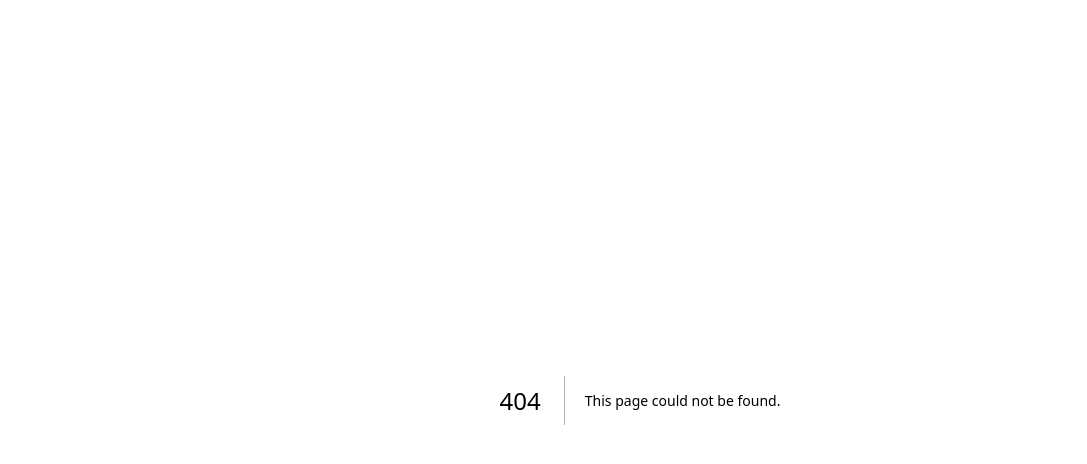
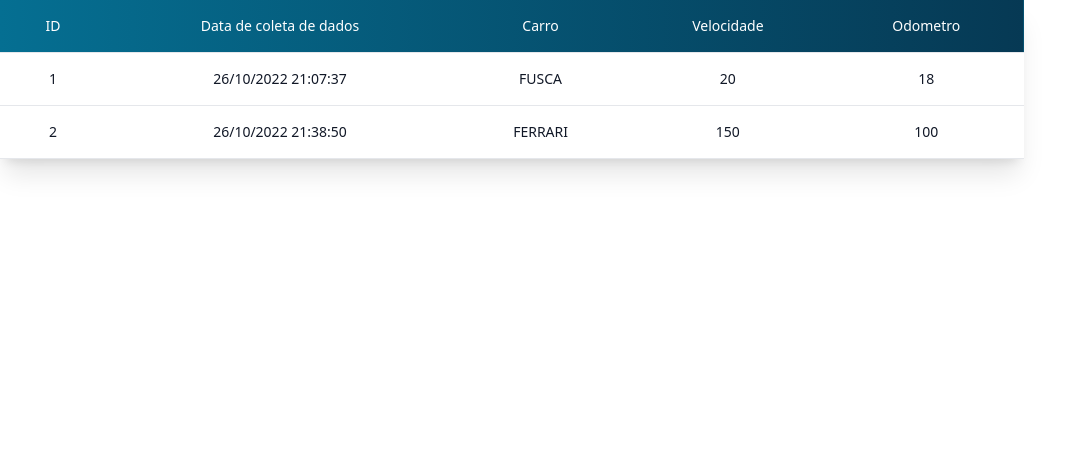
Before and after one commit to ViniciusRCSilva/Sistema-de-Gerenciamento-de-Frotas-2.0, a Next.js app: page /tabela in a window 1280 px wide. Before the commit this address had no page. Shown: the top 464 px of the page, without its empty margins (0-1087 px from the left). Built offline with nearby package versions, Linux system fonts and the light colour scheme.

Commit message:
first commit

```diff
--- a/pages/index.tsx
+++ b/pages/index.tsx
@@ -1,84 +1,11 @@
 import type { NextPage } from 'next'
-import Head from 'next/head'
-import Image from 'next/image'
+import Login  from './login'
+import Tabela  from './tabela'
 
 const Home: NextPage = () => {
   return (
-    <div className="flex min-h-screen flex-col items-center justify-center py-2">
-      <Head>
-        <title>Create Next App</title>
-        <link rel="icon" href="/favicon.ico" />
-      </Head>
-
-      <main className="flex w-full flex-1 flex-col items-center justify-center px-20 text-center">
-        <h1 className="text-6xl font-bold">
-          Welcome to{' '}
-          <a className="text-blue-600" href="https://nextjs.org">
-            Next.js!
-          </a>
-        </h1>
-
-        <p className="mt-3 text-2xl">
-          Get started by editing{' '}
-          <code className="rounded-md bg-gray-100 p-3 font-mono text-lg">
-            pages/index.tsx
-          </code>
-        </p>
-
-        <div className="mt-6 flex max-w-4xl flex-wrap items-center justify-around sm:w-full">
-          <a
-            href="https://nextjs.org/docs"
-            className="mt-6 w-96 rounded-xl border p-6 text-left hover:text-blue-600 focus:text-blue-600"
-          >
-            <h3 className="text-2xl font-bold">Documentation &rarr;</h3>
-            <p className="mt-4 text-xl">
-              Find in-depth information about Next.js features and its API.
-            </p>
-          </a>
-
-          <a
-            href="https://nextjs.org/learn"
-            className="mt-6 w-96 rounded-xl border p-6 text-left hover:text-blue-600 focus:text-blue-600"
-          >
-            <h3 className="text-2xl font-bold">Learn &rarr;</h3>
-            <p className="mt-4 text-xl">
-              Learn about Next.js in an interactive course with quizzes!
-            </p>
-          </a>
-
-          <a
-            href="https://github.com/vercel/next.js/tree/canary/examples"
-            className="mt-6 w-96 rounded-xl border p-6 text-left hover:text-blue-600 focus:text-blue-600"
-          >
-            <h3 className="text-2xl font-bold">Examples &rarr;</h3>
-            <p className="mt-4 text-xl">
-              Discover and deploy boilerplate example Next.js projects.
-            </p>
-          </a>
-
-          <a
-            href="https://vercel.com/import?filter=next.js&utm_source=create-next-app&utm_medium=default-template&utm_campaign=create-next-app"
-            className="mt-6 w-96 rounded-xl border p-6 text-left hover:text-blue-600 focus:text-blue-600"
-          >
-            <h3 className="text-2xl font-bold">Deploy &rarr;</h3>
-            <p className="mt-4 text-xl">
-              Instantly deploy your Next.js site to a public URL with Vercel.
-            </p>
-          </a>
-        </div>
-      </main>
-
-      <footer className="flex h-24 w-full items-center justify-center border-t">
-        <a
-          className="flex items-center justify-center gap-2"
-          href="https://vercel.com?utm_source=create-next-app&utm_medium=default-template&utm_campaign=create-next-app"
-          target="_blank"
-          rel="noopener noreferrer"
-        >
-          Powered by{' '}
-          <Image src="/vercel.svg" alt="Vercel Logo" width={72} height={16} />
-        </a>
-      </footer>
+    <div className="flex min-h-screen flex-col items-center justify-center py-2 bg-gradient-to-r from-[#141e30] to-[#243b55]">
+      <Tabela />
     </div>
   )
 }
--- /dev/null
+++ b/pages/login.tsx
@@ -0,0 +1,34 @@
+import type { NextPage } from 'next'
+import Head from 'next/head'
+import Image from 'next/image'
+import gif from '../img/vehicle_moving_animation.gif';
+import { UserCircle } from 'phosphor-react';
+
+const Login: NextPage = () => {
+  return (
+    <div>
+      <Head>
+        <title>Sistema de Gerenciamento de Frotas - Login</title>
+        <link rel="icon" href="/favicon.ico" />
+      </Head>
+
+      <div className='flex flex-col bg-slate-50 rounded-xl shadow-2xl'>
+        <Image src={gif} width={600} height={400} className='rounded-t-xl' />
+
+        <div className='flex flex-col items-center m-10'>
+          <span className='mb-4 text-xl'>Sistema de Gerenciamento de Frotas</span>
+          <div className='mb-4 flex flex-row items-center'>
+            <UserCircle className='text-4xl mr-2' />
+            <input type="text" placeholder='ID DE USUÁRIO' className='focus:outline-0 border-2 border-black focus:border-[#34a3f7] text-black p-2 rounded-md transition-all' />
+          </div>
+
+          <div className='w-60 h-1 bg-[#34a3f7] opacity-50 rounded-full mb-4'/>
+
+          <input type="button" value="ENTRAR" className='bg-gradient-to-r from-[#1972e5] to-[#34a3f7] p-4 text-white rounded-full transition-all cursor-pointer hover:bg-gradient-to-r hover:from-[#34a3f7] hover:to-[#1972e5] hover:scale-105' />
+        </div>
+      </div>
+    </div>
+  )
+}
+
+export default Login
--- /dev/null
+++ b/pages/tabela.tsx
@@ -0,0 +1,79 @@
+import type { NextPage } from 'next'
+import Head from 'next/head'
+
+const Tabela: NextPage = () => {
+  return (
+    <div>
+      <Head>
+        <title>Sistema de Gerenciamento de Frotas - Tabela</title>
+        <link rel="icon" href="/favicon.ico" />
+      </Head>
+
+      <table className="w-[80%] text-center shadow-xl">
+
+          <thead className="border-b bg-gradient-to-r from-[#056f92] to-[#063954] text-white">
+            <tr>
+              <th scope="col" className="text-sm font-medium text-white px-6 py-4">
+                ID
+              </th>
+              <th scope="col" className="text-sm font-medium text-white px-6 py-4">
+                Data de coleta de dados
+              </th>
+              <th scope="col" className="text-sm font-medium text-white px-6 py-4">
+                Carro
+              </th>
+              <th scope="col" className="text-sm font-medium text-white px-6 py-4">
+                Velocidade
+              </th>
+              <th scope="col" className="text-sm font-medium text-white px-6 py-4">
+                Odometro
+              </th>
+            </tr>
+
+          </thead>
+
+          <tbody>
+
+            <tr className="bg-white border-b">
+              <td className="px-6 py-4 whitespace-nowrap text-sm font-medium text-gray-900">
+                1
+              </td>
+              <td className="text-sm text-gray-900 font-light px-6 py-4 whitespace-nowrap">
+                26/10/2022 21:07:37
+              </td>
+              <td className="text-sm text-gray-900 font-light px-6 py-4 whitespace-nowrap">
+                FUSCA
+              </td>
+              <td className="text-sm text-gray-900 font-light px-6 py-4 whitespace-nowrap">
+                20
+              </td>
+              <td className="text-sm text-gray-900 font-light px-6 py-4 whitespace-nowrap">
+                18
+              </td>
+            </tr>
+
+            <tr className="bg-white border-b">
+              <td className="px-6 py-4 whitespace-nowrap text-sm font-medium text-gray-900">
+                2
+              </td>
+              <td className="text-sm text-gray-900 font-light px-6 py-4 whitespace-nowrap">
+                26/10/2022 21:38:50
+              </td>
+              <td className="text-sm text-gray-900 font-light px-6 py-4 whitespace-nowrap">
+                FERRARI
+              </td>
+              <td className="text-sm text-gray-900 font-light px-6 py-4 whitespace-nowrap">
+                150
+              </td>
+              <td className="text-sm text-gray-900 font-light px-6 py-4 whitespace-nowrap">
+                100
+              </td>
+            </tr>
+
+          </tbody>
+        </table>
+    </div>
+  )
+}
+
+export default Tabela
```
Also changed, not shown: package.json (+4 -3 lines), img/vehicle_moving_animation.gif (added), 1 other file (tests, documents, lock files or other folders).
